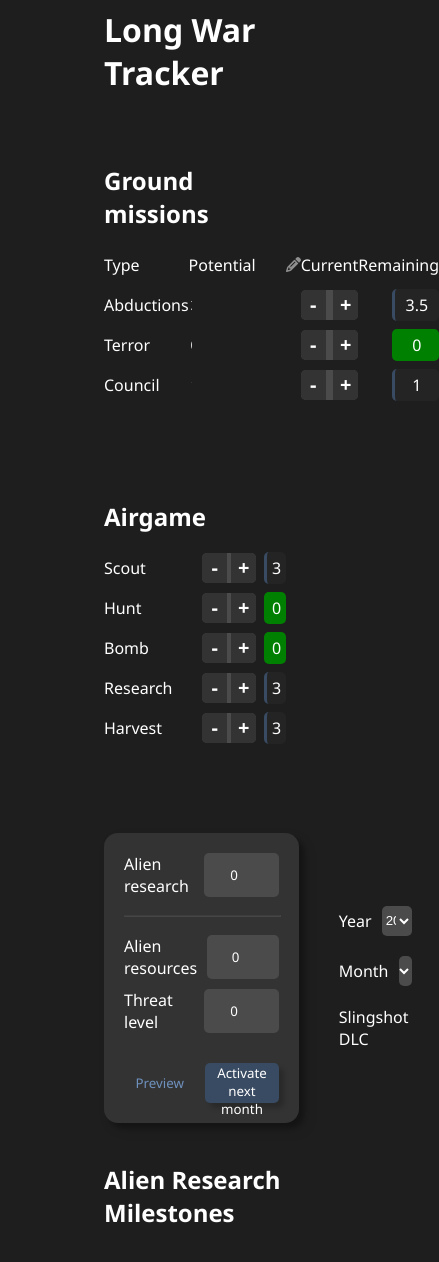
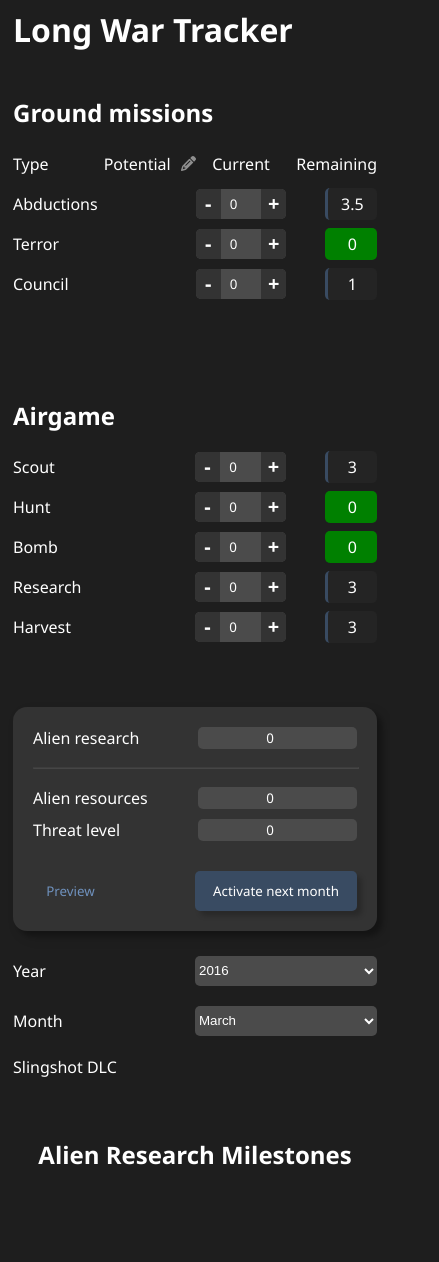
Before and after one commit to Fjoggs/longwartracker, a Next.js app: page / in a window 390 px wide. Shown: the top 1262 px of the page, 439 px wide, since content can reach past the window. After the commit the page ends 1198 px from the top, so only its background shows below. Built offline with nearby package versions, Linux system fonts and the light colour scheme.

Commit message:
More mobile friendly

```diff
--- a/src/app/page.module.scss
+++ b/src/app/page.module.scss
@@ -1,7 +1,17 @@
+@import "./variables.scss";
+
 .main {
   display: flex;
   flex-direction: column;
   align-items: center;
+  padding-top: 0px;
+  min-height: 100vh;
+  max-width: 100%;
+  margin-left: 5px;
+  margin-right: 5px;
+  gap: 25px;
+
+  @include tablet {
     padding: 6rem;
     padding-top: 0px;
     min-height: 100vh;
@@ -9,13 +19,19 @@
     margin-left: auto;
     margin-right: auto;
     gap: 50px;
+  }
 
   header {
     display: flex;
-    justify-content: center;
+    justify-content: start;
     align-items: center;
     width: 100%;
     gap: 50px;
+
+    @include tablet {
+      justify-content: center;
+      align-items: center;
+    }
 
     h1 {
       margin: 0;
@@ -25,16 +41,26 @@
 
   .flexRow {
     display: flex;
-    width: 100%;
+    flex-direction: column;
     justify-content: space-between;
     align-items: center;
+    width: 100%;
+    gap: 25px;
+
+    @include tablet {
+      flex-direction: row;
       gap: 40px;
+    }
 
     .campaignInfo {
       display: flex;
       flex-direction: column;
       gap: 20px;
+      width: 100%;
+
+      @include tablet {
         width: 40%;
+      }
 
       div {
         display: flex;
@@ -61,8 +87,12 @@
     flex-direction: column;
     align-items: center;
     justify-content: space-between;
+    gap: 40px;
+    width: 100%;
+
+    @include tablet {
       gap: 20px;
-    width: 100%;
+    }
   }
 
   .campaignStats {
@@ -75,6 +105,10 @@
     border-radius: 14px;
     box-shadow: 5px 5px 5px rgba(0, 0, 0, 0.2);
     filter: drop-shadow(5px 5px 5px rgba(0, 0, 0, 0.2));
+
+    @include tablet {
+      padding: 20px;
+    }
 
     .buttonRow {
       display: flex;
@@ -198,9 +232,13 @@
   .pencilIcon {
     cursor: pointer;
     opacity: 0.5;
-    padding-left: 30px;
+    padding-left: 10px;
     width: 15px;
     height: 15px;
+
+    @include tablet {
+      padding-left: 30px;
+    }
 
     &:hover {
       opacity: 0.7;
--- a/src/app/page.tsx
+++ b/src/app/page.tsx
@@ -523,12 +523,25 @@
 
         <div>
           <h2>Alien Research Milestones</h2>
-          {state.campaignInfo.alienResearch > 270 ? (
-            <span>Destroyer - Double plasma</span>
-          ) : null}
-          {state.campaignInfo.alienResearch > 330 ? (
-            <span>Fighter - Single plasma x 2</span>
-          ) : null}
+          <ul>
+            {state.campaignInfo.alienResearch > 270 ? (
+              <>
+                <li>Destroyer - Double plasma</li>
+                <li>
+                  Be more careful with Raiders in general at this point
+                  <ul>
+                    <li>
+                      Crit can deal 50% of Interceptor HP (without Armored
+                      Fighters)
+                    </li>
+                  </ul>
+                </li>
+              </>
+            ) : null}
+            {state.campaignInfo.alienResearch > 330 ? (
+              <li>Fighter - Single plasma x 2</li>
+            ) : null}
+          </ul>
         </div>
 
         <div style={{ display: state.showPreview, width: "100%" }}>
--- /dev/null
+++ b/src/app/variables.scss
@@ -0,0 +1,25 @@
+$large-phone: 500px;
+$tablet-width: 768px;
+$desktop-width: 1150px;
+$large-width: 1400px;
+
+// Variables used elsewhere
+$max-text-width: 556px;
+
+@mixin largePhone {
+  @media (min-width: #{$large-phone}) {
+    @content;
+  }
+}
+
+@mixin tablet {
+  @media (min-width: #{$tablet-width}) {
+    @content;
+  }
+}
+
+@mixin desktop {
+  @media (min-width: #{$desktop-width}) {
+    @content;
+  }
+}
```
Lines whose indentation alone changed are shown as unchanged.
